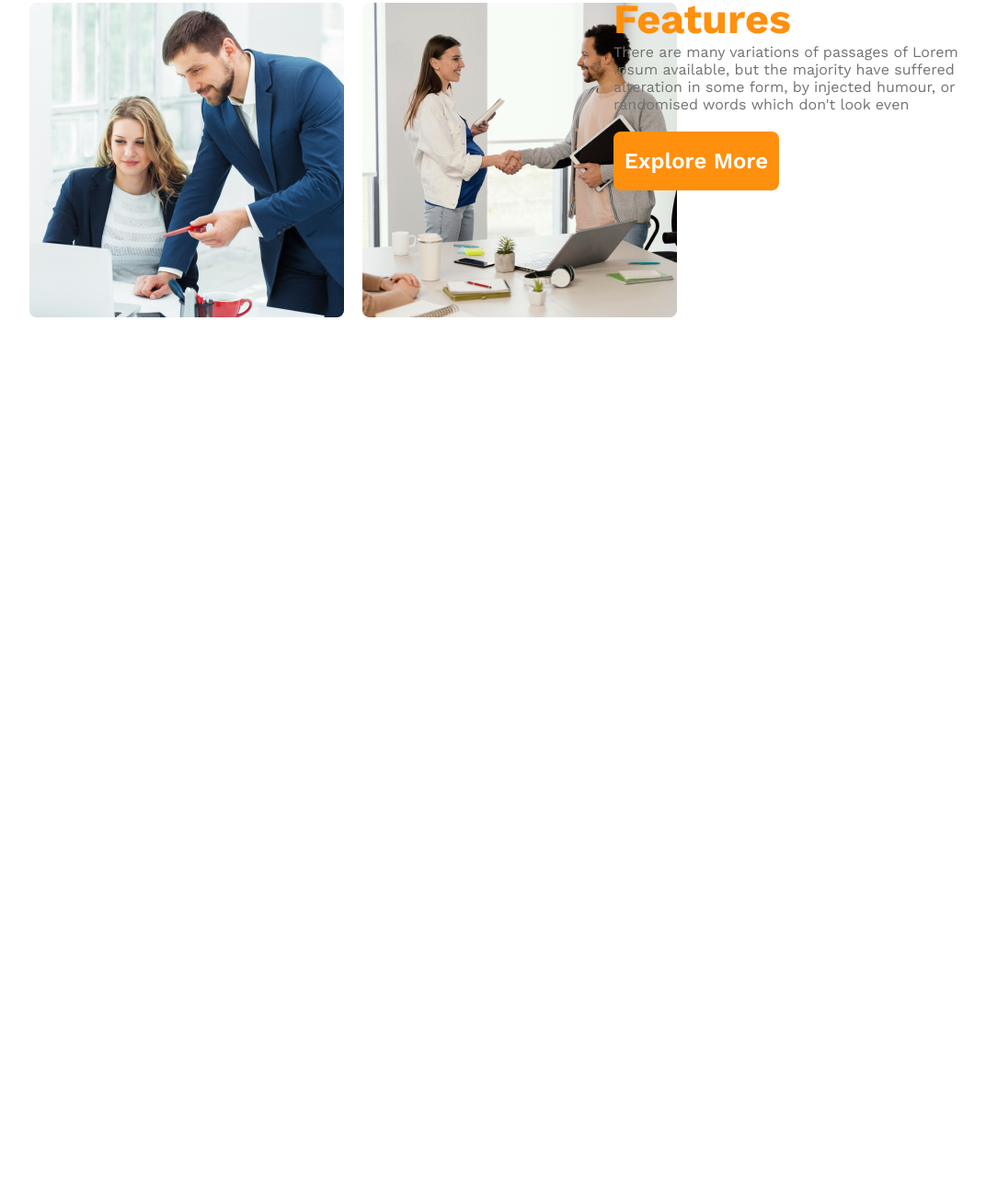
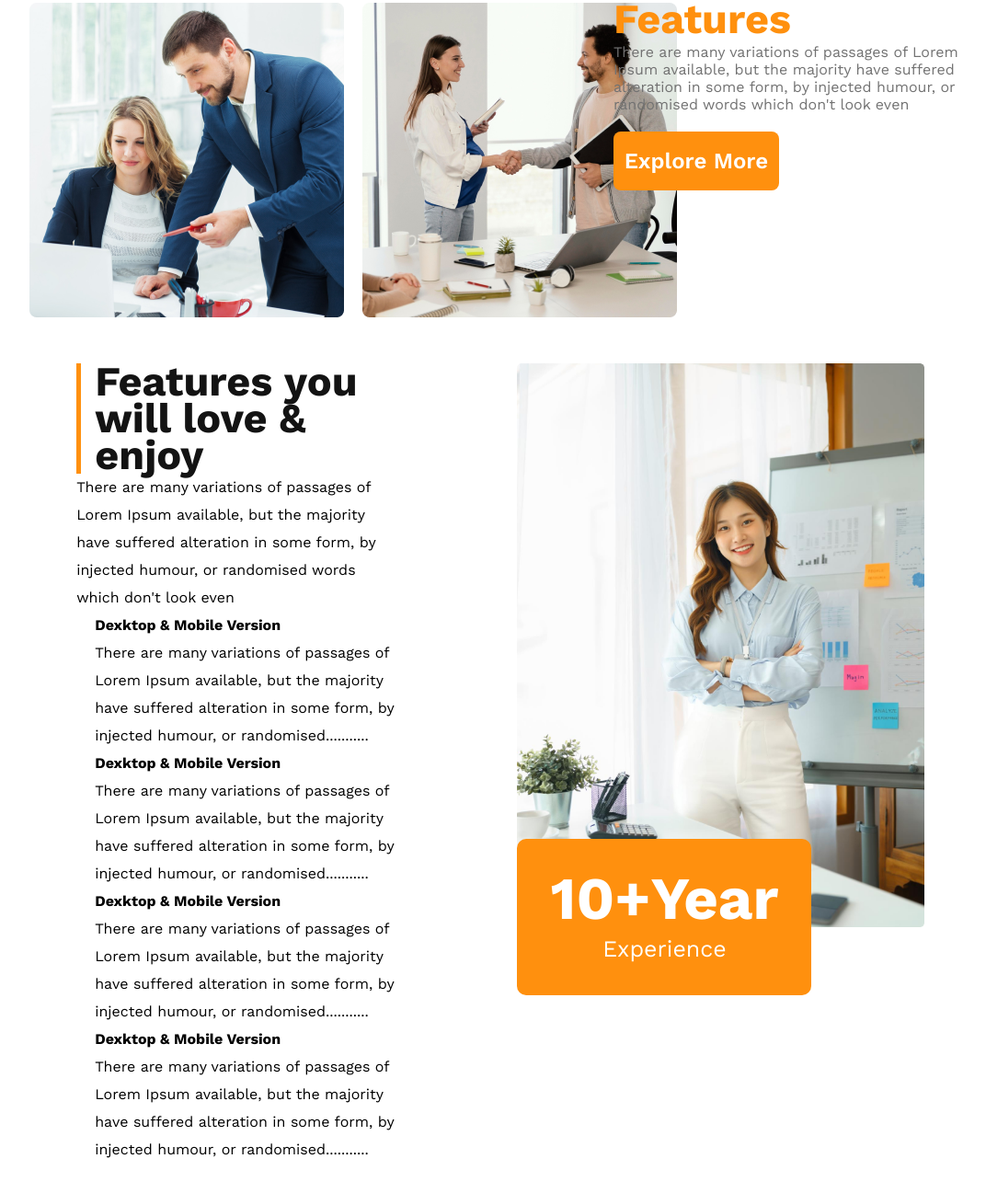
Before and after one commit to Badsha112/g3-website, a plain HTML site: page index.html in a window 1280 px wide. Shown: the part 1239-2536 px from the top of the page at 92% size, without its empty margins (96-1168 px from the left). Before the commit the page ends 1584 px from the top, so only its background shows below. Drawn offline with nearby package versions, Linux system fonts and the light colour scheme.

Commit message:
10 Years Badge added

```diff
--- a/index.html
+++ b/index.html
@@ -49,6 +49,36 @@
         <button class="btn_primary">Explore More</button>
       </div>
     </section>
+    <!-- Feature part with Button  -->
+    <section class="feature_parent">
+      <div class="feature">
+        <h3 class="feature_title">Features you will love & enjoy</h3>
+        <p class="p_tag_style">There are many variations of passages of Lorem Ipsum available, but the majority have suffered alteration in some form,
+        by injected humour, or randomised words which don't look even</p>
+        <div class="feature_first_text">
+          <h4>Dexktop & Mobile Version</h4>
+          <p>There are many variations of passages of Lorem Ipsum available, but the majority have suffered alteration in some form,
+          by injected humour, or randomised...........</p>
+          <h4>Dexktop & Mobile Version</h4>
+          <p>There are many variations of passages of Lorem Ipsum available, but the majority have suffered alteration in some form,
+          by injected humour, or randomised...........</p>
+          <h4>Dexktop & Mobile Version</h4>
+          <p>There are many variations of passages of Lorem Ipsum available, but the majority have suffered alteration in some form,
+          by injected humour, or randomised...........</p>
+          <h4>Dexktop & Mobile Version</h4>
+          <p>There are many variations of passages of Lorem Ipsum available, but the majority have suffered alteration in some form,
+          by injected humour, or randomised...........</p>
+
+        </div>
+      </div>
+      <div class="feature_image">
+          <img src="./images/architect.png" alt="">
+          <div class="btn">
+            <button><span class="badge">10+Year</span>
+            <span class="p_tag_style">Experience</span></button>
+          </div>
+      </div>
+    </section>
   </main>
   <!-- Main section end -->
   <!-- Footer section start -->
--- a/styles/style.css
+++ b/styles/style.css
@@ -111,17 +111,84 @@ main{
 }
 
 
+
+/* Feature part with Button style  */
+.feature_parent{
+  width: 90%;
+  margin:50px auto;
+  display: flex;
+  justify-content: space-between;
+}
+.feature{
+  width: 38%;
+  line-height: 30px;
+}
+.feature_image{
+  width: 48%;
+}
+.feature_image > img{
+  width: 100%;
+}
+.feature .feature_title{
+  color: #131313;
+  font-size: 45px;
+  font-weight: 700;
+  border-left: 5px solid #FF900E;
+  padding-left: 15px;
+  line-height: 40px;
+}
+.feature_first_text{
+  margin-left: 20px;
+}
+.feature_image .btn > button{
+  background-color: #FF900E;
+  width: 320px;
+  height: 170px;
+  border: none;
+  border-radius: 10px;
+  position: relative;
+  bottom: 100px;
+}
+.btn .badge{
+  color: #FFF;
+text-align: center;
+font-size: 65px;
+font-weight: 700;
+line-height: 70px;
+}
+.btn .p_tag_style{
+  color: #FFF;
+  font-size: 25px;
+  font-weight: 500;
+  line-height: 40px;
+}
+
+/*  */
+
 /* Media Queri for Small device */
 @media screen and (max-width:560px) {
   nav,
-  .feature_section
+  .feature_section,
+  .feature_parent
   {
     flex-direction: column;
   }
   .feature_img{
     grid-template-columns: 1fr;
   }
-  .feature_text{
+ .feature_image .btn > button{
+    width: 270px;
+    height: 120px;
+    border: none;
+    border-radius: 10px;
+    bottom: 100px;
+ }
+
+  .feature{
+    width: 90%;
+  }
+  .feature_text,
+  {
     width: 70%;
     margin-top: 20px;
   }
@@ -134,6 +201,8 @@ main{
     margin: 50px;
   }
 }
+
+
 /* Media Queri for Medium device */
 
 @media screen and (min-width:560.1px) and (max-width:992px) {
```
